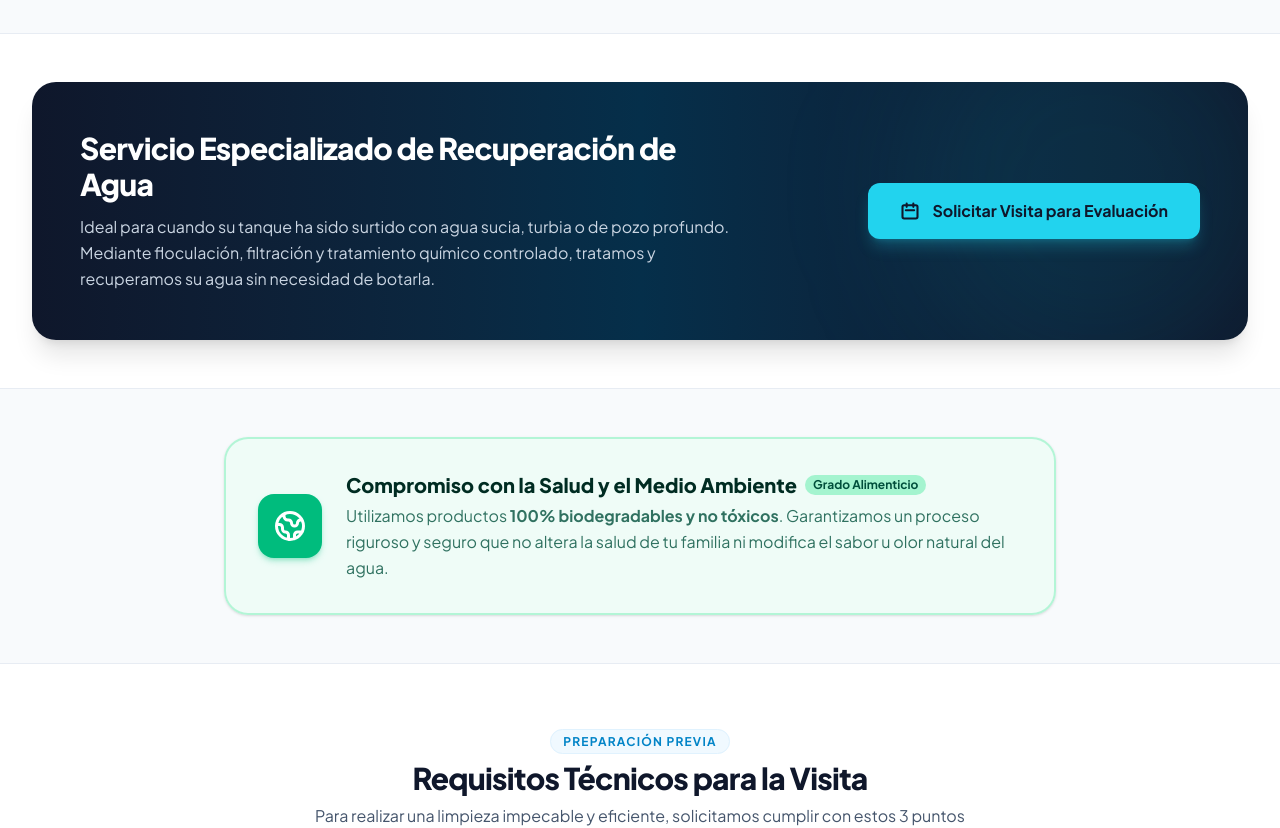
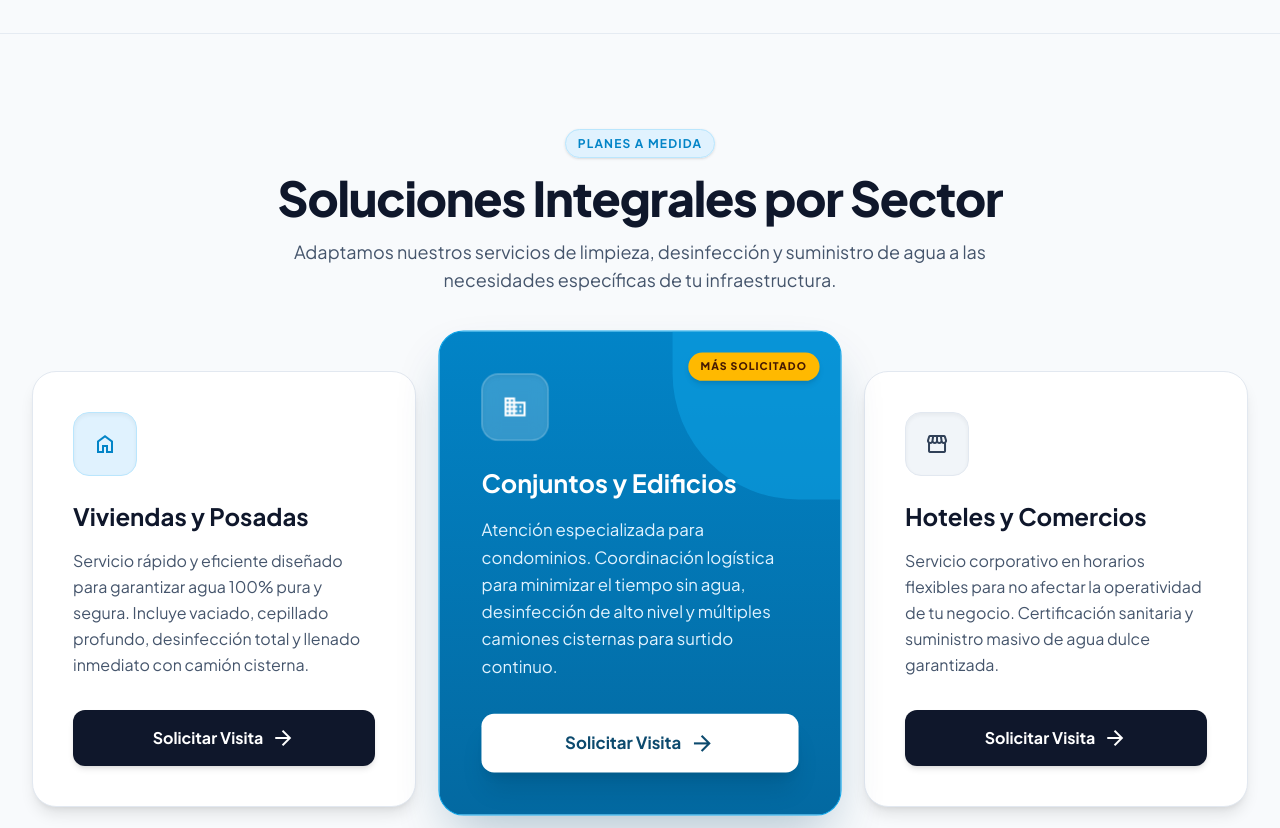
Before and after one commit to copyplotmargarita/DS.SERVICIOS.INTEGRALES, a React (Vite) app: page / in a window 1280 px wide. Shown: the part 1840-2668 px from the top of the page. Built offline with nearby package versions, Linux system fonts and the light colour scheme.

Commit message:
Add new integral plans section

```diff
--- a/src/pages/LandingLimpieza.jsx
+++ b/src/pages/LandingLimpieza.jsx
@@ -430,6 +430,79 @@ export function LandingLimpieza() {
         </div>
       </section>
 
+
+      {/* PLANES Y SERVICIOS */}
+      <section className="py-16 sm:py-24 bg-[#F8FAFC] border-t border-slate-200/80">
+        <div className="max-w-7xl mx-auto px-4 sm:px-6 lg:px-8">
+          <div className="text-center max-w-3xl mx-auto mb-12 sm:mb-16">
+            <span className="text-xs font-bold text-sky-600 uppercase tracking-widest bg-sky-100 px-3 py-1.5 rounded-full border border-sky-200 shadow-sm">
+              Planes a Medida
+            </span>
+            <h2 className="text-3xl sm:text-4xl lg:text-5xl font-extrabold text-slate-900 mt-5 mb-4 tracking-tight">
+              Soluciones Integrales por Sector
+            </h2>
+            <p className="text-slate-600 text-base sm:text-lg">
+              Adaptamos nuestros servicios de limpieza, desinfección y suministro de agua a las necesidades específicas de tu infraestructura.
+            </p>
+          </div>
+
+          <div className="grid grid-cols-1 md:grid-cols-3 gap-8 items-center">
+
+            {/* Viviendas y Posadas */}
+            <div className="bg-white rounded-3xl p-8 sm:p-10 border border-slate-200 shadow-lg hover:shadow-xl transition-all duration-300 relative overflow-hidden flex flex-col group hover:-translate-y-1">
+              <div className="absolute top-0 right-0 w-32 h-32 bg-sky-50 rounded-bl-[100px] -z-10 transition-transform duration-500 group-hover:scale-125"></div>
+              <div className="w-16 h-16 rounded-2xl bg-sky-100 text-sky-600 flex items-center justify-center mb-6 shadow-inner border border-sky-200">
+                <span className="material-symbols-outlined text-3xl">home</span>
+              </div>
+              <h3 className="text-2xl font-bold text-slate-900 mb-4">Viviendas y Posadas</h3>
+              <p className="text-slate-600 mb-8 flex-1 leading-relaxed">
+                Servicio rápido y eficiente diseñado para garantizar agua 100% pura y segura. Incluye vaciado, cepillado profundo, desinfección total y llenado inmediato con camión cisterna.
+              </p>
+              <a href="https://wa.me/584122138418?text=%C2%A1Hola!%20Deseo%20solicitar%20una%20visita%20para%20presupuestar%20el%20plan%20de%20Viviendas%20y%20Posadas." target="_blank" rel="noreferrer" className="inline-flex justify-center items-center gap-2 w-full px-6 py-4 rounded-xl bg-slate-900 text-white font-bold hover:bg-sky-600 transition-colors shadow-md">
+                <span>Solicitar Visita</span>
+                <span className="material-symbols-outlined text-sm">arrow_forward</span>
+              </a>
+            </div>
+
+            {/* Conjuntos Residenciales */}
+            <div className="bg-gradient-to-b from-sky-600 to-sky-700 rounded-3xl p-8 sm:p-10 border border-sky-500 shadow-2xl shadow-sky-900/30 relative overflow-hidden flex flex-col transform md:-translate-y-4 scale-100 md:scale-105 z-10">
+              <div className="absolute top-0 right-0 w-40 h-40 bg-sky-500/50 rounded-bl-[120px] -z-10"></div>
+              <div className="absolute top-5 right-5 text-[10px] font-black bg-amber-400 text-amber-950 px-3 py-1.5 rounded-full uppercase tracking-widest shadow-md">
+                Más Solicitado
+              </div>
+              <div className="w-16 h-16 rounded-2xl bg-white/20 text-white flex items-center justify-center mb-6 shadow-inner backdrop-blur-sm border border-white/30">
+                <span className="material-symbols-outlined text-3xl">domain</span>
+              </div>
+              <h3 className="text-2xl font-bold text-white mb-4">Conjuntos y Edificios</h3>
+              <p className="text-sky-100 mb-8 flex-1 leading-relaxed">
+                Atención especializada para condominios. Coordinación logística para minimizar el tiempo sin agua, desinfección de alto nivel y múltiples camiones cisternas para surtido continuo.
+              </p>
+              <a href="https://wa.me/584122138418?text=%C2%A1Hola!%20Deseo%20solicitar%20una%20visita%20para%20presupuestar%20el%20plan%20de%20Conjuntos%20Residenciales%20y%20Edificios." target="_blank" rel="noreferrer" className="inline-flex justify-center items-center gap-2 w-full px-6 py-4 rounded-xl bg-white text-sky-900 font-bold hover:bg-sky-50 transition-colors shadow-xl">
+                <span>Solicitar Visita</span>
+                <span className="material-symbols-outlined text-sm">arrow_forward</span>
+              </a>
+            </div>
+
+            {/* Hoteles y Comercios */}
+            <div className="bg-white rounded-3xl p-8 sm:p-10 border border-slate-200 shadow-lg hover:shadow-xl transition-all duration-300 relative overflow-hidden flex flex-col group hover:-translate-y-1">
+              <div className="absolute top-0 right-0 w-32 h-32 bg-slate-50 rounded-bl-[100px] -z-10 transition-transform duration-500 group-hover:scale-125"></div>
+              <div className="w-16 h-16 rounded-2xl bg-slate-100 text-slate-700 flex items-center justify-center mb-6 shadow-inner border border-slate-200">
+                <span className="material-symbols-outlined text-3xl">storefront</span>
+              </div>
+              <h3 className="text-2xl font-bold text-slate-900 mb-4">Hoteles y Comercios</h3>
+              <p className="text-slate-600 mb-8 flex-1 leading-relaxed">
+                Servicio corporativo en horarios flexibles para no afectar la operatividad de tu negocio. Certificación sanitaria y suministro masivo de agua dulce garantizada.
+              </p>
+              <a href="https://wa.me/584122138418?text=%C2%A1Hola!%20Deseo%20solicitar%20una%20visita%20para%20presupuestar%20el%20plan%20de%20Hoteles%20y%20Comercios." target="_blank" rel="noreferrer" className="inline-flex justify-center items-center gap-2 w-full px-6 py-4 rounded-xl bg-slate-900 text-white font-bold hover:bg-sky-600 transition-colors shadow-md">
+                <span>Solicitar Visita</span>
+                <span className="material-symbols-outlined text-sm">arrow_forward</span>
+              </a>
+            </div>
+
+          </div>
+        </div>
+      </section>
+
       {/* SERVICIO ADICIONAL */}
       <section className="py-12 bg-white border-y border-slate-200/80">
         <div className="max-w-7xl mx-auto px-4 sm:px-6 lg:px-8">
```
